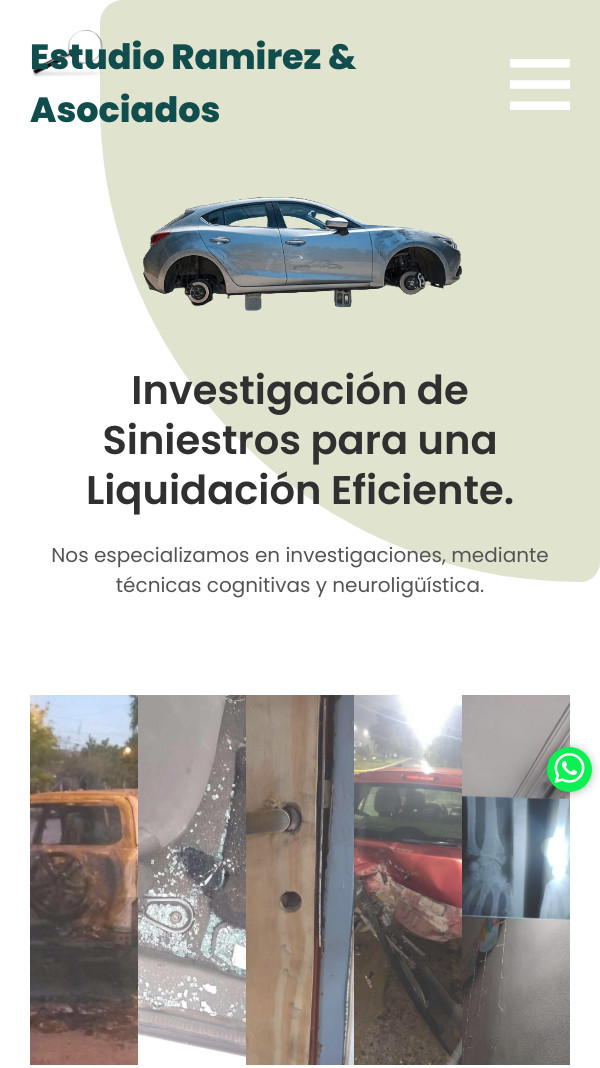
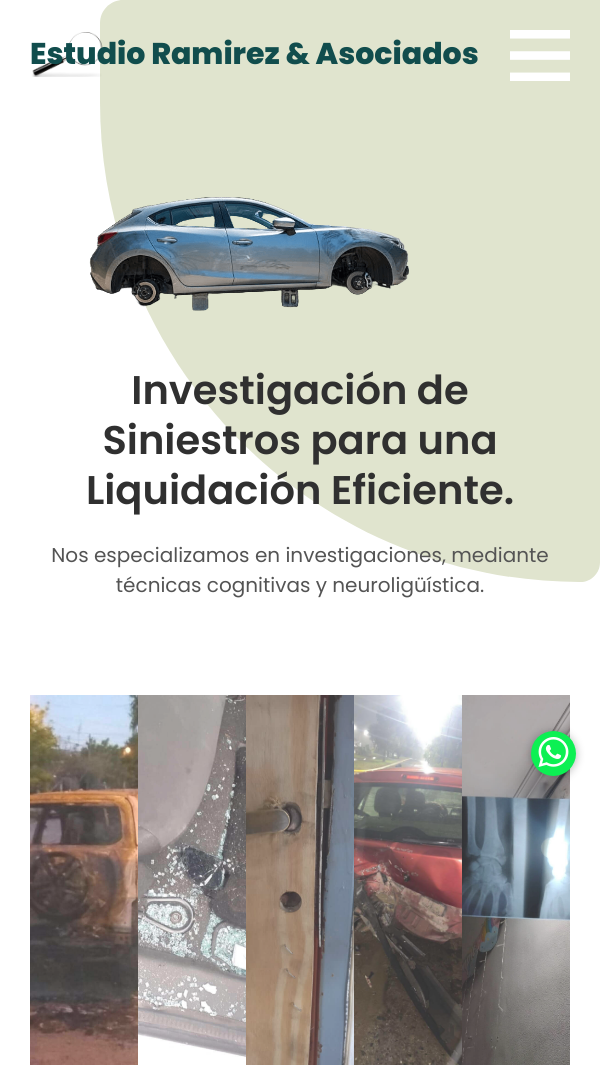
Before and after one commit to Oscedu15/Ramirez_Asociados, a plain HTML site: page index.html in a window 600 px wide. Shown: the top 1068 px of the page. Drawn offline with nearby package versions, Linux system fonts and the light colour scheme.

Commit message:
Ajustes para mobil de 410px en adelante

```diff
--- a/style.css
+++ b/style.css
@@ -926,6 +926,10 @@ con flex 1, se divide el espacio en partes iguales */
         padding: 15px;
     }
 
+    .logo{
+        font-size: 30px;
+    }
+
     .header-info {
         flex-direction: column-reverse;}
 
@@ -940,6 +944,7 @@ con flex 1, se divide el espacio en partes iguales */
 
     .header-img img {
         width: 350px;
+        margin-left: -53px;
     }
 
     .slider{
@@ -1052,8 +1057,8 @@ con flex 1, se divide el espacio en partes iguales */
     }
 
     .btn-wsp .bi-whatsapp {
-        bottom: 0.5rem;
-        right: 0.5rem;
+        bottom: 1.5rem;
+        right: 1.5rem;
     }
 }
 
```
